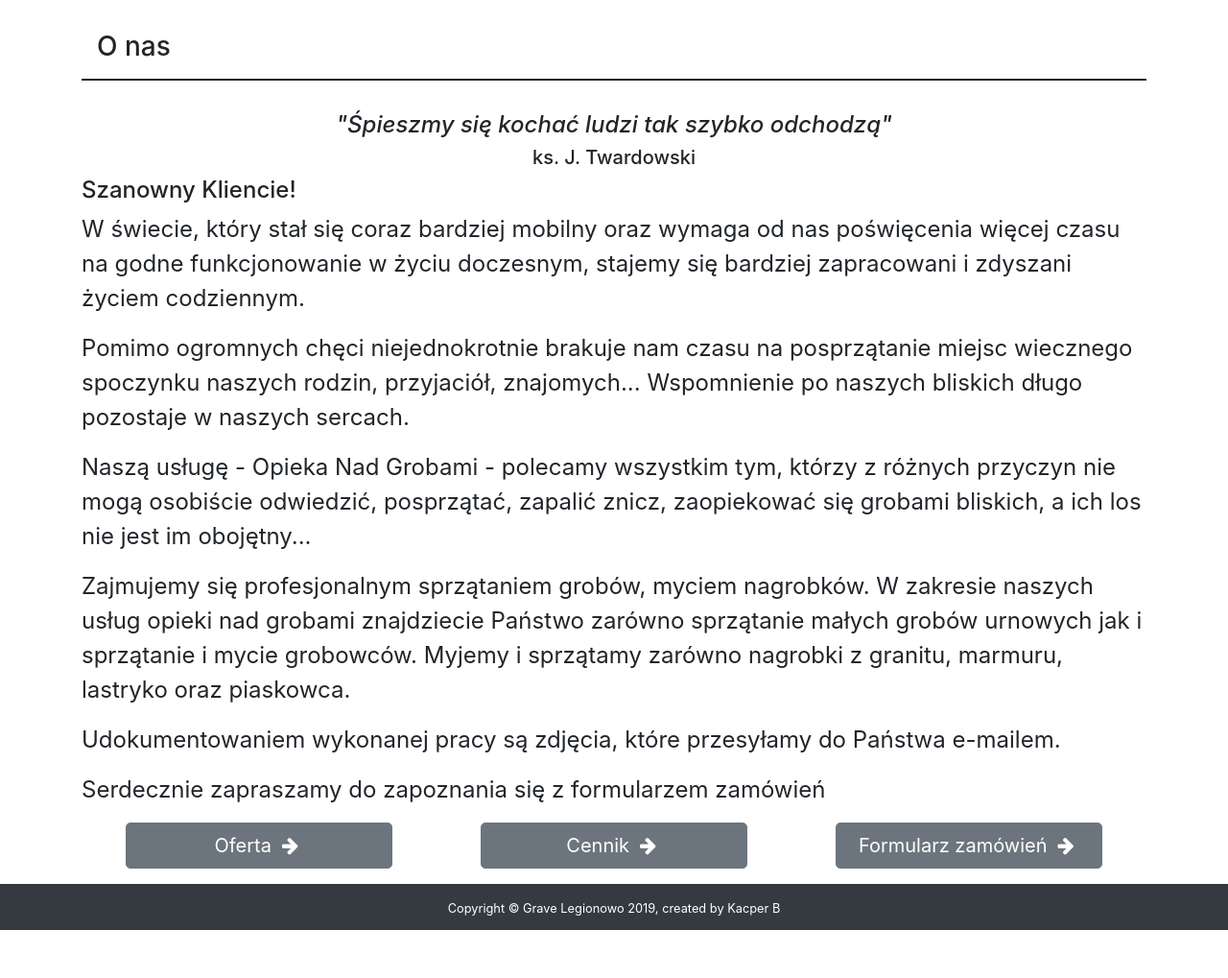
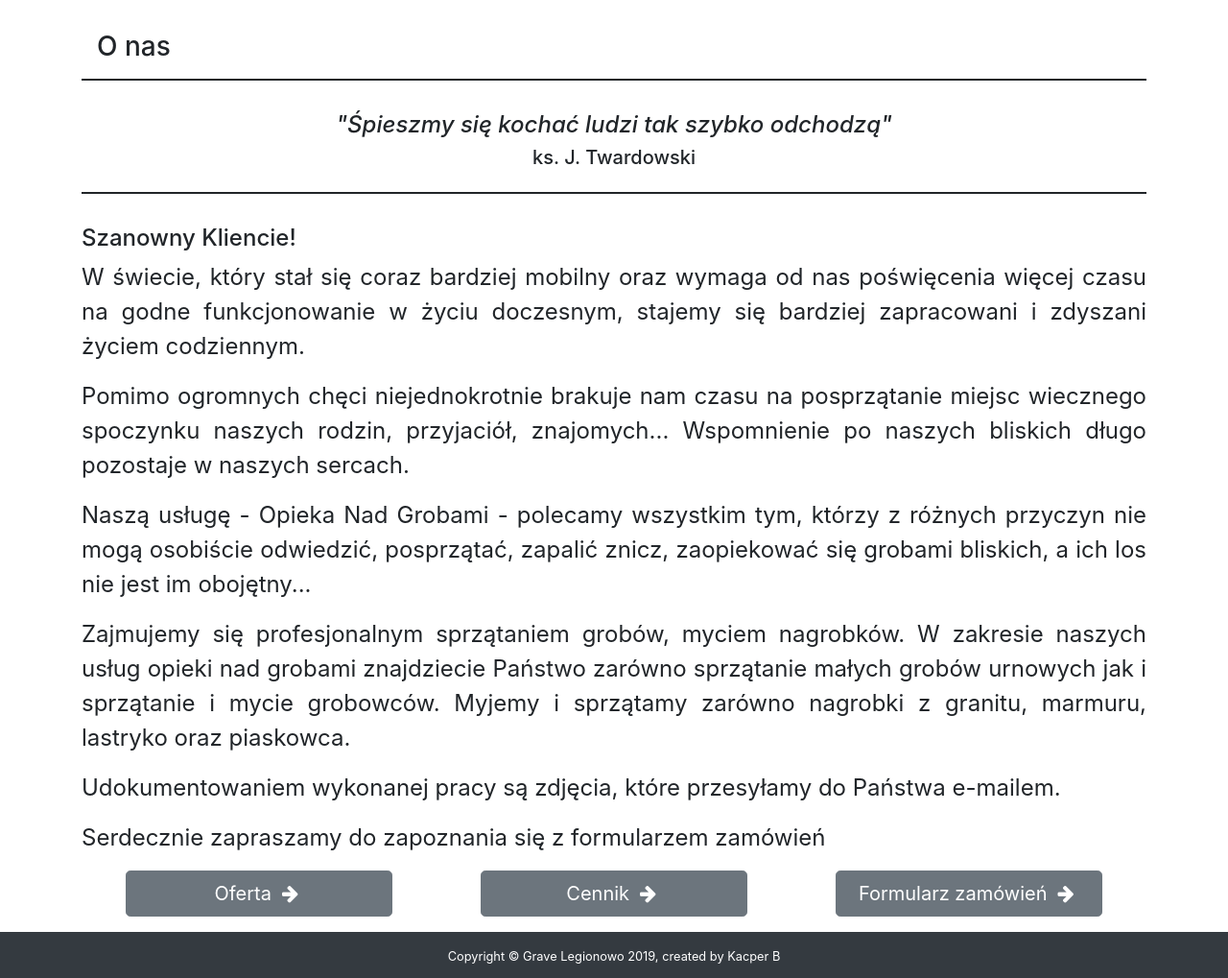
Before and after one commit to kejbi/grave, a Django app: page /o-nas/ in a window 1280 px wide. Shown: the part 62-1081 px from the top of the page at 96% size. Before the commit the page ends 1031 px from the top, so only its background shows below. Run offline with Django 3.2, Linux system fonts and the light colour scheme; some libraries are stand-ins or nearby versions.

Commit message:
little visual changes

```diff
--- a/core/templates/core/about.html
+++ b/core/templates/core/about.html
@@ -1,7 +1,7 @@
 {% extends "core/base.html" %}
 {% block content %}
     <h3 class="page-header">O nas</h3>
-    <div class="d-flex flex-column align-items-center">
+    <div class="d-flex flex-column align-items-center quote">
         <h4 class="font-italic">"Śpieszmy się kochać ludzi tak szybko odchodzą"</h4>
         <h5>ks. J. Twardowski</h5>
     </div>
--- a/core/templates/core/offer.html
+++ b/core/templates/core/offer.html
@@ -9,7 +9,7 @@
                 <img src="{% static 'imgs/night.jpg' %}" class="card-img-top" alt="...">
                 <h5 class="card-title d-flex justify-content-center mt-2">Odwiedziny grobu</h5>
                 <div class="card-body">
-                    <p class="card-text">wizyta na grobie zmarłego, obmieceniu
+                    <p class="card-text card-text-offer">wizyta na grobie zmarłego, obmieceniu
                         płyty nagrobnej i zapalenie znicza</p>
                 </div>
             </a>
@@ -21,7 +21,7 @@
                 <img src="{% static 'imgs/night.jpg' %}" class="card-img-top" alt="...">
                 <h5 class="card-title d-flex justify-content-center mt-2">Sprzątanie grobu</h5>
                 <div class="card-body">
-                    <p class="card-text">uporządkowanie grobu, płyty nagrobnej, wypielenie chwastów, uprzątnięcie starych zniczy, kwiatów, zagrabienie, zmieceniu wokół nagrobka</p>
+                    <p class="card-text card-text-offer">uporządkowanie grobu, płyty nagrobnej, wypielenie chwastów, uprzątnięcie starych zniczy, kwiatów, zagrabienie, zmieceniu wokół nagrobka</p>
                 </div>
             </a>
         </div>
@@ -32,7 +32,7 @@
                 <img src="{% static 'imgs/night.jpg' %}" class="card-img-top" alt="...">
                 <h5 class="card-title d-flex justify-content-center mt-2">Mycie nagrobka</h5>
                 <div class="card-body">
-                    <p class="card-text">uporządkowanie płyty nagrobnej, wypielenie chwastów, uprzątnięcie starych zniczy i kwiatów, zagrabienie, zmiecenie wokół grobu, umycie nagrobka środkami czyszczącymi</p>
+                    <p class="card-text card-text-offer">uporządkowanie płyty nagrobnej, wypielenie chwastów, uprzątnięcie starych zniczy i kwiatów, zagrabienie, zmiecenie wokół grobu, umycie nagrobka środkami czyszczącymi</p>
                 </div>
             </a>
         </div>
--- a/static/core/main.css
+++ b/static/core/main.css
@@ -10,8 +10,15 @@ body {
     padding: 1rem;
 }
 
+.quote{
+    border-bottom: 2px solid #212529;
+    margin-bottom: 2rem;
+    padding-bottom: 1rem;
+}
+
 .about-text{
     font-size: 1.5rem;
+    text-align: justify;
 }
 
 nav {
@@ -30,7 +37,7 @@ nav {
     flex: 1 0 auto;
 }
 
-.card-text {
+.card-text-offer {
     text-align: center;
 }
 
```
Also changed, not shown: core/static/core/main.css (+8 -1 lines).
